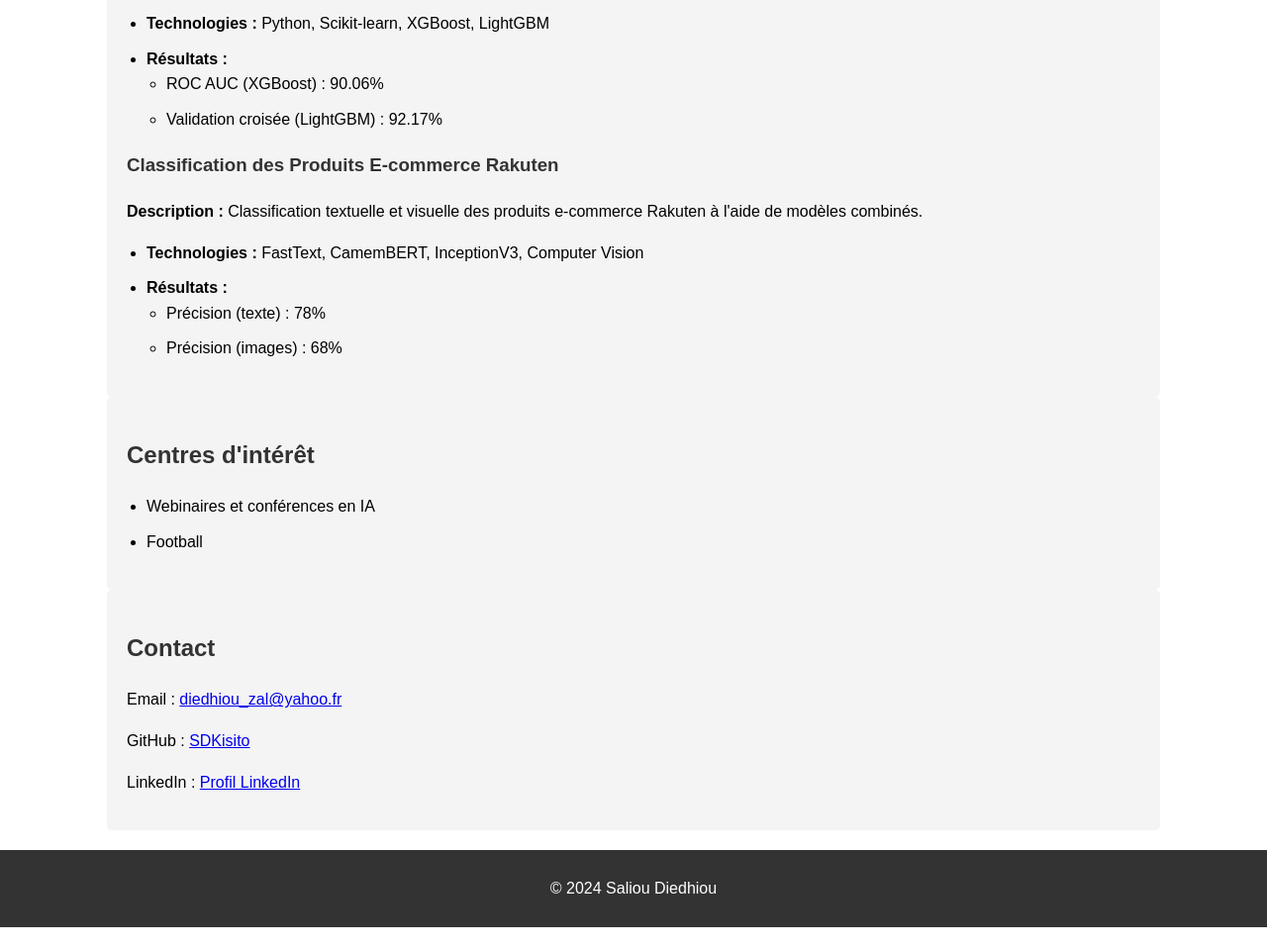
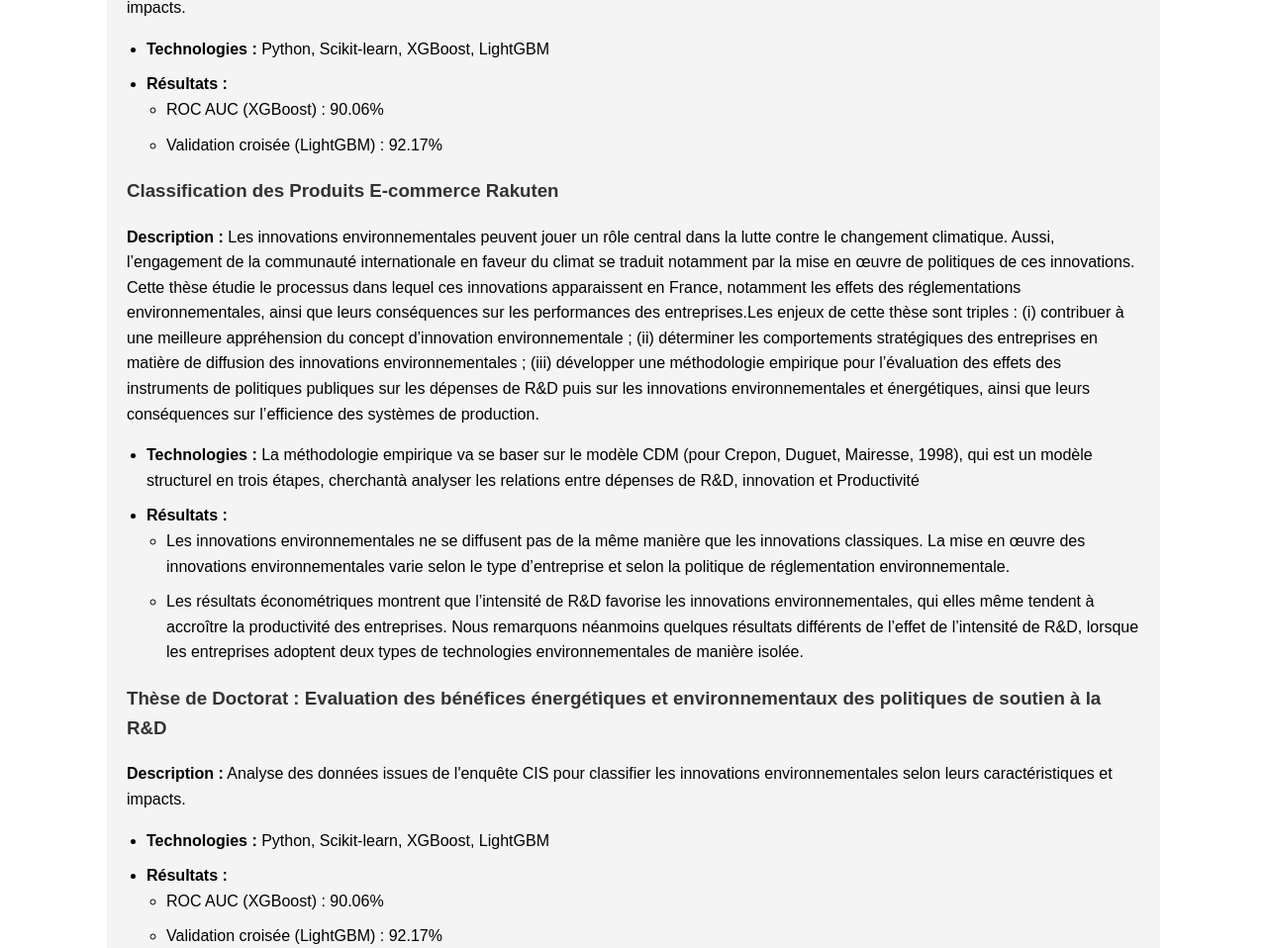
Before and after one commit to SDKisito/saliou-diedhiou.github.io, a plain HTML site: page index.html in a window 1280 px wide. Shown: the part 1842-2800 px from the top of the page at 99% size. Before the commit the page ends 2779 px from the top, so only its background shows below. Drawn offline with Linux system fonts and the light colour scheme.

Commit message:
Mise à jour du portfolio

```diff
--- a/index.html
+++ b/index.html
@@ -99,7 +99,8 @@
         <section id="certifications" class="container">
             <h2>Certifications</h2>
             <ul>
-                <li>Développer une solution d'intelligence artificielle - Machine & Deep Learning (2023).</li>
+                <li>Développer une solution d'intelligence artificielle - Machine & Deep Learning (2023) Code NSF : 326t : Programmation, mise en place de logiciels - 326p : Informatique, traitement de l'information (organisation,
+                    gestion).</li>
                 <li>Python pour la science des données (2022).</li>
             </ul>
         </section>
@@ -154,13 +155,27 @@
 
             <article>
                 <h3>Classification des Produits E-commerce Rakuten</h3>
-                <p><strong>Description :</strong> Classification textuelle et visuelle des produits e-commerce Rakuten à l'aide de modèles combinés.</p>
+                <p><strong>Description :</strong> Les innovations environnementales peuvent jouer un rôle central dans la lutte contre le changement climatique. Aussi, l’engagement de la communauté internationale en faveur du climat se traduit notamment par la mise en œuvre de politiques de ces innovations. Cette thèse étudie le processus dans lequel ces innovations apparaissent en France, notamment les effets des réglementations environnementales, ainsi que leurs conséquences sur les performances des entreprises.Les enjeux de cette thèse sont triples : (i) contribuer à une meilleure appréhension du concept d’innovation environnementale ; (ii) déterminer les comportements stratégiques des entreprises en matière de diffusion des innovations environnementales ; (iii) développer une méthodologie empirique pour l’évaluation des effets des instruments de politiques publiques sur les dépenses de R&D puis sur les innovations environnementales et énergétiques, ainsi que leurs conséquences sur l’efficience des systèmes de production.</p>
                 <ul>
-                    <li><strong>Technologies :</strong> FastText, CamemBERT, InceptionV3, Computer Vision</li>
+                    <li><strong>Technologies :</strong> La méthodologie empirique va se baser sur le modèle CDM (pour Crepon, Duguet, Mairesse, 1998), qui est un modèle structurel en trois étapes, cherchantà analyser les relations entre dépenses de R&D, innovation et Productivité</li>
                     <li><strong>Résultats :</strong>
                         <ul>
-                            <li>Précision (texte) : 78%</li>
-                            <li>Précision (images) : 68%</li>
+                            <li>Les innovations environnementales ne se diffusent pas de la même manière que les innovations classiques. La  mise en œuvre des innovations environnementales varie selon le type d’entreprise et selon la politique de réglementation environnementale.</li>
+                            <li>Les résultats économétriques montrent que l’intensité de R&D favorise les innovations environnementales, qui elles même tendent à accroître la productivité des entreprises. Nous remarquons néanmoins quelques résultats différents de l’effet de l’intensité de R&D, lorsque les entreprises adoptent deux types de technologies environnementales de manière isolée.</li>
+                        </ul>
+                    </li>
+                </ul>
+            </article>
+
+            <article>
+                <h3>Thèse de Doctorat : Evaluation des bénéfices énergétiques et environnementaux des politiques de soutien à la R&D</h3>
+                <p><strong>Description :</strong> Analyse des données issues de l'enquête CIS pour classifier les innovations environnementales selon leurs caractéristiques et impacts.</p>
+                <ul>
+                    <li><strong>Technologies :</strong> Python, Scikit-learn, XGBoost, LightGBM</li>
+                    <li><strong>Résultats :</strong>
+                        <ul>
+                            <li>ROC AUC (XGBoost) : 90.06%</li>
+                            <li>Validation croisée (LightGBM) : 92.17%</li>
                         </ul>
                     </li>
                 </ul>
```
